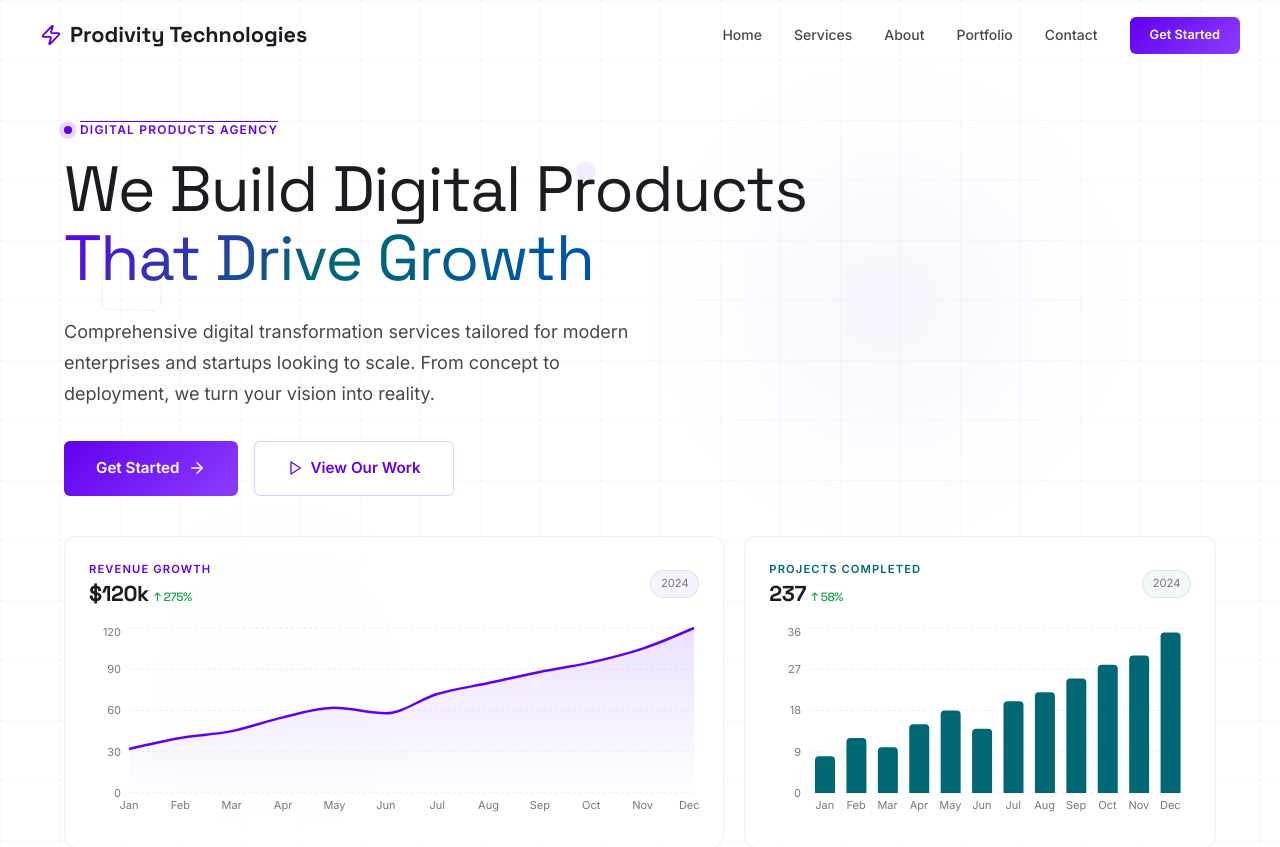
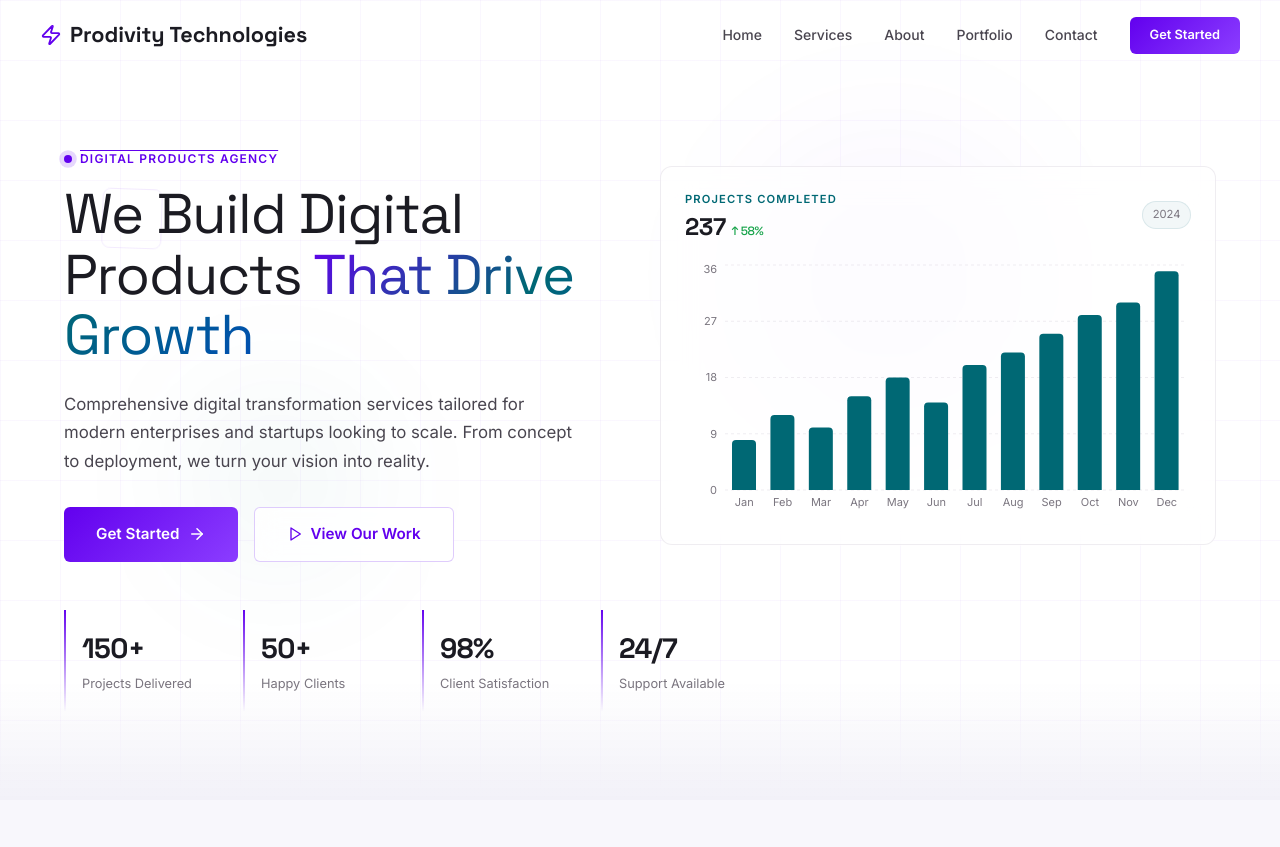
Before and after one commit to gargavi-oss/ProdivityTechnologies, a React (Vite) app: page / in a window 1280 px wide. Shown: the top 847 px of the page. Built offline with nearby package versions, Linux system fonts and the light colour scheme.

Commit message:
adding changes

```diff
--- a/src/components/Hero.jsx
+++ b/src/components/Hero.jsx
@@ -2,7 +2,7 @@ import React from 'react';
 import { motion } from 'motion/react';
 import { ArrowRight, Play } from 'lucide-react';
 import {
-  AreaChart, Area, XAxis, YAxis, CartesianGrid, Tooltip, ResponsiveContainer, BarChart, Bar,
+  BarChart, Bar, XAxis, YAxis, CartesianGrid, Tooltip, ResponsiveContainer,
 } from 'recharts';
 
 const stats = [
@@ -13,18 +13,18 @@ const stats = [
 ];
 
 const growthData = [
-  { month: 'Jan', revenue: 32, projects: 8 },
-  { month: 'Feb', revenue: 40, projects: 12 },
-  { month: 'Mar', revenue: 45, projects: 10 },
-  { month: 'Apr', revenue: 55, projects: 15 },
-  { month: 'May', revenue: 62, projects: 18 },
-  { month: 'Jun', revenue: 58, projects: 14 },
-  { month: 'Jul', revenue: 72, projects: 20 },
-  { month: 'Aug', revenue: 80, projects: 22 },
-  { month: 'Sep', revenue: 88, projects: 25 },
-  { month: 'Oct', revenue: 95, projects: 28 },
-  { month: 'Nov', revenue: 105, projects: 30 },
-  { month: 'Dec', revenue: 120, projects: 35 },
+  { month: 'Jan', projects: 8 },
+  { month: 'Feb', projects: 12 },
+  { month: 'Mar', projects: 10 },
+  { month: 'Apr', projects: 15 },
+  { month: 'May', projects: 18 },
+  { month: 'Jun', projects: 14 },
+  { month: 'Jul', projects: 20 },
+  { month: 'Aug', projects: 22 },
+  { month: 'Sep', projects: 25 },
+  { month: 'Oct', projects: 28 },
+  { month: 'Nov', projects: 30 },
+  { month: 'Dec', projects: 35 },
 ];
 
 const CustomTooltip = ({ active, payload, label }) => {
@@ -41,7 +41,7 @@ const CustomTooltip = ({ active, payload, label }) => {
         <p style={{ fontFamily: 'var(--font-display)', fontWeight: 600, fontSize: '0.8rem', color: 'var(--on-surface)', marginBottom: '0.25rem' }}>{label}</p>
         {payload.map((p, i) => (
           <p key={i} style={{ fontSize: '0.75rem', color: p.color, margin: 0 }}>
-            {p.name}: {p.name === 'Revenue' ? `$${p.value}k` : p.value}
+            {p.name}: {p.value}
           </p>
         ))}
       </div>
@@ -64,84 +64,51 @@ const Hero = () => {
         background: 'var(--surface-lowest)',
       }}
     >
+      {/* Background */}
       <div style={{ position: 'absolute', inset: 0, overflow: 'hidden', pointerEvents: 'none' }}>
-        <div
-          className="animate-float"
-          style={{
-            position: 'absolute',
-            top: '10%',
-            right: '15%',
-            width: '400px',
-            height: '400px',
-            borderRadius: '50%',
-            background: 'radial-gradient(circle, rgba(98, 0, 238, 0.06) 0%, transparent 70%)',
-            filter: 'blur(60px)',
-          }}
-        />
-        {/* Cyan orb */}
-        <div
-          className="animate-float"
-          style={{
-            position: 'absolute',
-            bottom: '20%',
-            left: '10%',
-            width: '300px',
-            height: '300px',
-            borderRadius: '50%',
-            background: 'radial-gradient(circle, rgba(0, 104, 116, 0.05) 0%, transparent 70%)',
-            filter: 'blur(50px)',
-            animationDelay: '-2s',
-          }}
-        />
-        {/* Grid pattern */}
+        <div className="animate-float" style={{
+          position: 'absolute', top: '10%', right: '15%', width: '400px', height: '400px', borderRadius: '50%',
+          background: 'radial-gradient(circle, rgba(98, 0, 238, 0.06) 0%, transparent 70%)', filter: 'blur(60px)',
+        }} />
+        <div className="animate-float" style={{
+          position: 'absolute', bottom: '20%', left: '10%', width: '300px', height: '300px', borderRadius: '50%',
+          background: 'radial-gradient(circle, rgba(0, 104, 116, 0.05) 0%, transparent 70%)', filter: 'blur(50px)', animationDelay: '-2s',
+        }} />
         <div style={{
-          position: 'absolute',
-          inset: 0,
-          backgroundImage: `
-            linear-gradient(rgba(98, 0, 238, 0.03) 1px, transparent 1px),
-            linear-gradient(90deg, rgba(98, 0, 238, 0.03) 1px, transparent 1px)
-          `,
+          position: 'absolute', inset: 0,
+          backgroundImage: `linear-gradient(rgba(98, 0, 238, 0.03) 1px, transparent 1px), linear-gradient(90deg, rgba(98, 0, 238, 0.03) 1px, transparent 1px)`,
           backgroundSize: '60px 60px',
         }} />
-        {/* Floating shapes */}
         <div className="animate-float" style={{
-          position: 'absolute', top: '25%', left: '8%',
-          width: '60px', height: '60px',
-          border: '1px solid rgba(98, 0, 238, 0.08)',
-          borderRadius: 'var(--radius-lg)',
-          transform: 'rotate(45deg)',
-          animationDelay: '-1s',
+          position: 'absolute', top: '25%', left: '8%', width: '60px', height: '60px',
+          border: '1px solid rgba(98, 0, 238, 0.08)', borderRadius: 'var(--radius-lg)', transform: 'rotate(45deg)', animationDelay: '-1s',
         }} />
         <div className="animate-float" style={{
-          position: 'absolute', top: '60%', right: '12%',
-          width: '40px', height: '40px',
-          border: '1px solid rgba(0, 104, 116, 0.08)',
-          borderRadius: '50%',
-          animationDelay: '-3s',
-        }} />
-        <div className="animate-float" style={{
-          position: 'absolute', top: '15%', left: '45%',
-          width: '20px', height: '20px',
-          background: 'rgba(98, 0, 238, 0.08)',
-          borderRadius: '50%',
-          animationDelay: '-4s',
+          position: 'absolute', top: '60%', right: '12%', width: '40px', height: '40px',
+          border: '1px solid rgba(0, 104, 116, 0.08)', borderRadius: '50%', animationDelay: '-3s',
         }} />
       </div>
 
-      {/* Content */}
+      {/* Content — Two Column: Text Left, Chart Right */}
       <div className="container" style={{
         position: 'relative',
         zIndex: 2,
         paddingTop: '120px',
         paddingBottom: '60px',
       }}>
+        <div style={{
+          display: 'grid',
+          gridTemplateColumns: '1fr 1fr',
+          gap: 'var(--space-10)',
+          alignItems: 'center',
+        }} className="hero-grid">
+
+          {/* Left — Text */}
           <motion.div
             initial={{ opacity: 0, y: 30 }}
             animate={{ opacity: 1, y: 0 }}
             transition={{ duration: 0.7, ease: [0.2, 0.8, 0.2, 1] }}
-          style={{ maxWidth: '800px' }}
           >
-          {/* Overline */}
             <motion.p
               initial={{ opacity: 0, y: 10 }}
               animate={{ opacity: 1, y: 0 }}
@@ -150,132 +117,75 @@ const Hero = () => {
               style={{ marginBottom: 'var(--space-4)' }}
             >
               <span style={{
-              display: 'inline-block',
-              width: '8px',
-              height: '8px',
-              borderRadius: '50%',
-              background: 'var(--primary)',
-              marginRight: '0.5rem',
-              animation: 'data-pulse 2s ease-in-out infinite',
+                display: 'inline-block', width: '8px', height: '8px', borderRadius: '50%',
+                background: 'var(--primary)', marginRight: '0.5rem', animation: 'data-pulse 2s ease-in-out infinite',
               }} />
               Digital Products Agency
             </motion.p>
 
-          {/* Headline */}
             <motion.h1
               initial={{ opacity: 0, y: 20 }}
               animate={{ opacity: 1, y: 0 }}
               transition={{ delay: 0.3, duration: 0.7 }}
-            style={{
-              fontSize: 'clamp(2.5rem, 5.5vw, 4rem)',
-              lineHeight: 1.08,
-              marginBottom: 'var(--space-6)',
-            }}
+              style={{ fontSize: 'clamp(2.25rem, 4.5vw, 3.5rem)', lineHeight: 1.08, marginBottom: 'var(--space-6)' }}
             >
               We Build Digital Products{' '}
-            <span className="gradient-text">
-              That Drive Growth
-            </span>
+              <span className="gradient-text">That Drive Growth</span>
             </motion.h1>
 
-          {/* Subheadline */}
             <motion.p
               initial={{ opacity: 0, y: 20 }}
               animate={{ opacity: 1, y: 0 }}
               transition={{ delay: 0.45, duration: 0.6 }}
-            style={{
-              fontSize: '1.125rem',
-              lineHeight: 1.7,
-              color: 'var(--on-surface-variant)',
-              maxWidth: '600px',
-              marginBottom: 'var(--space-8)',
-            }}
+              style={{ fontSize: '1.05rem', lineHeight: 1.7, color: 'var(--on-surface-variant)', maxWidth: '520px', marginBottom: 'var(--space-8)' }}
             >
               Comprehensive digital transformation services tailored for modern enterprises
               and startups looking to scale. From concept to deployment, we turn your vision into reality.
             </motion.p>
 
-          {/* CTAs */}
             <motion.div
               initial={{ opacity: 0, y: 20 }}
               animate={{ opacity: 1, y: 0 }}
               transition={{ delay: 0.6, duration: 0.5 }}
               style={{ display: 'flex', gap: 'var(--space-4)', flexWrap: 'wrap' }}
             >
-            <a href="#contact" className="btn-primary" style={{
-              padding: '0.875rem 2rem',
-              fontSize: '0.95rem',
-            }}>
+              <a href="#contact" className="btn-primary" style={{ padding: '0.875rem 2rem', fontSize: '0.95rem' }}>
                 Get Started <ArrowRight size={18} />
               </a>
-            <a href="#portfolio" className="btn-secondary" style={{
-              padding: '0.875rem 2rem',
-              fontSize: '0.95rem',
-            }}>
+              <a href="#portfolio" className="btn-secondary" style={{ padding: '0.875rem 2rem', fontSize: '0.95rem' }}>
                 <Play size={16} /> View Our Work
               </a>
             </motion.div>
           </motion.div>
 
-        {/* Growth Charts */}
+          {/* Right — Projects Completed Chart */}
           <motion.div
-          initial={{ opacity: 0, y: 30 }}
-          animate={{ opacity: 1, y: 0 }}
-          transition={{ delay: 0.75, duration: 0.7 }}
-          style={{
-            marginTop: 'var(--space-10)',
-            display: 'grid',
-            gridTemplateColumns: '1.4fr 1fr',
-            gap: 'var(--space-5)',
-          }}
-          className="hero-charts"
+            initial={{ opacity: 0, x: 40 }}
+            animate={{ opacity: 1, x: 0 }}
+            transition={{ delay: 0.5, duration: 0.7, ease: [0.2, 0.8, 0.2, 1] }}
           >
-          {/* Revenue Area Chart */}
             <div className="glass-card" style={{ padding: 'var(--space-6)', overflow: 'hidden' }}>
-            <div style={{ display: 'flex', justifyContent: 'space-between', alignItems: 'center', marginBottom: 'var(--space-4)' }}>
-              <div>
-                <p style={{ fontSize: '0.7rem', fontWeight: 600, letterSpacing: '0.1em', textTransform: 'uppercase', color: 'var(--primary)', marginBottom: '0.25rem' }}>Revenue Growth</p>
-                <h3 style={{ fontFamily: 'var(--font-display)', fontSize: '1.35rem', fontWeight: 700, color: 'var(--on-surface)' }}>$120k <span style={{ fontSize: '0.75rem', fontWeight: 500, color: '#16a34a' }}>↑ 275%</span></h3>
-              </div>
-              <span style={{ fontSize: '0.7rem', color: 'var(--outline)', padding: '0.25rem 0.6rem', borderRadius: 'var(--radius-full)', background: 'rgba(98,0,238,0.05)', border: '1px solid rgba(98,0,238,0.1)' }}>2024</span>
-            </div>
-            <ResponsiveContainer width="100%" height={200}>
-              <AreaChart data={growthData} margin={{ top: 5, right: 5, left: -20, bottom: 0 }}>
-                <defs>
-                  <linearGradient id="purpleGradient" x1="0" y1="0" x2="0" y2="1">
-                    <stop offset="0%" stopColor="#6200ee" stopOpacity={0.2} />
-                    <stop offset="100%" stopColor="#6200ee" stopOpacity={0.01} />
-                  </linearGradient>
-                </defs>
-                <CartesianGrid strokeDasharray="3 3" stroke="rgba(203,196,209,0.3)" vertical={false} />
-                <XAxis dataKey="month" tick={{ fontSize: 11, fill: '#7a757f' }} axisLine={false} tickLine={false} />
-                <YAxis tick={{ fontSize: 11, fill: '#7a757f' }} axisLine={false} tickLine={false} />
-                <Tooltip content={<CustomTooltip />} />
-                <Area type="monotone" dataKey="revenue" name="Revenue" stroke="#6200ee" strokeWidth={2.5} fill="url(#purpleGradient)" dot={false} activeDot={{ r: 5, fill: '#6200ee', stroke: '#fff', strokeWidth: 2 }} />
-              </AreaChart>
-            </ResponsiveContainer>
-          </div>
-
-          {/* Projects Bar Chart */}
-          <div className="glass-card" style={{ padding: 'var(--space-6)', overflow: 'hidden' }}>
-            <div style={{ display: 'flex', justifyContent: 'space-between', alignItems: 'center', marginBottom: 'var(--space-4)' }}>
+              <div style={{ display: 'flex', justifyContent: 'space-between', alignItems: 'center', marginBottom: 'var(--space-5)' }}>
                 <div>
                   <p style={{ fontSize: '0.7rem', fontWeight: 600, letterSpacing: '0.1em', textTransform: 'uppercase', color: 'var(--secondary)', marginBottom: '0.25rem' }}>Projects Completed</p>
-                <h3 style={{ fontFamily: 'var(--font-display)', fontSize: '1.35rem', fontWeight: 700, color: 'var(--on-surface)' }}>237 <span style={{ fontSize: '0.75rem', fontWeight: 500, color: '#16a34a' }}>↑ 58%</span></h3>
+                  <h3 style={{ fontFamily: 'var(--font-display)', fontSize: '1.5rem', fontWeight: 700, color: 'var(--on-surface)' }}>
+                    237 <span style={{ fontSize: '0.75rem', fontWeight: 500, color: '#16a34a' }}>↑ 58%</span>
+                  </h3>
                 </div>
                 <span style={{ fontSize: '0.7rem', color: 'var(--outline)', padding: '0.25rem 0.6rem', borderRadius: 'var(--radius-full)', background: 'rgba(0,104,116,0.05)', border: '1px solid rgba(0,104,116,0.1)' }}>2024</span>
               </div>
-            <ResponsiveContainer width="100%" height={200}>
+              <ResponsiveContainer width="100%" height={260}>
                 <BarChart data={growthData} margin={{ top: 5, right: 5, left: -20, bottom: 0 }}>
                   <CartesianGrid strokeDasharray="3 3" stroke="rgba(203,196,209,0.3)" vertical={false} />
                   <XAxis dataKey="month" tick={{ fontSize: 11, fill: '#7a757f' }} axisLine={false} tickLine={false} />
                   <YAxis tick={{ fontSize: 11, fill: '#7a757f' }} axisLine={false} tickLine={false} />
                   <Tooltip content={<CustomTooltip />} />
-                <Bar dataKey="projects" name="Projects" fill="#006874" radius={[4, 4, 0, 0]} barSize={20} />
+                  <Bar dataKey="projects" name="Projects" fill="#006874" radius={[4, 4, 0, 0]} barSize={24} />
                 </BarChart>
               </ResponsiveContainer>
             </div>
           </motion.div>
+        </div>
 
         {/* Stats */}
         <motion.div
@@ -283,7 +193,7 @@ const Hero = () => {
           animate={{ opacity: 1, y: 0 }}
           transition={{ delay: 0.8, duration: 0.7 }}
           style={{
-            marginTop: 'var(--space-10)',
+            marginTop: 'var(--space-12)',
             display: 'grid',
             gridTemplateColumns: 'repeat(auto-fit, minmax(140px, 1fr))',
             gap: 'var(--space-4)',
@@ -303,19 +213,12 @@ const Hero = () => {
               }}
             >
               <div style={{
-                fontFamily: 'var(--font-display)',
-                fontSize: '1.75rem',
-                fontWeight: 700,
-                color: 'var(--on-surface)',
-                letterSpacing: '-0.02em',
+                fontFamily: 'var(--font-display)', fontSize: '1.75rem', fontWeight: 700,
+                color: 'var(--on-surface)', letterSpacing: '-0.02em',
               }}>
                 {stat.value}
               </div>
-              <div style={{
-                fontSize: '0.8rem',
-                color: 'var(--outline)',
-                marginTop: '0.25rem',
-              }}>
+              <div style={{ fontSize: '0.8rem', color: 'var(--outline)', marginTop: '0.25rem' }}>
                 {stat.label}
               </div>
             </motion.div>
@@ -325,18 +228,13 @@ const Hero = () => {
 
       {/* Bottom gradient fade */}
       <div style={{
-        position: 'absolute',
-        bottom: 0,
-        left: 0,
-        right: 0,
-        height: '120px',
-        background: 'linear-gradient(to top, var(--surface-low), transparent)',
-        pointerEvents: 'none',
+        position: 'absolute', bottom: 0, left: 0, right: 0, height: '120px',
+        background: 'linear-gradient(to top, var(--surface-low), transparent)', pointerEvents: 'none',
       }} />
 
       <style>{`
         @media (max-width: 768px) {
-          .hero-charts {
+          .hero-grid {
             grid-template-columns: 1fr !important;
           }
         }
```
Lines whose indentation alone changed are shown as unchanged.
